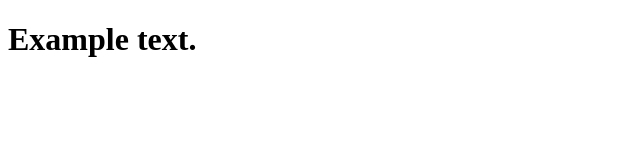
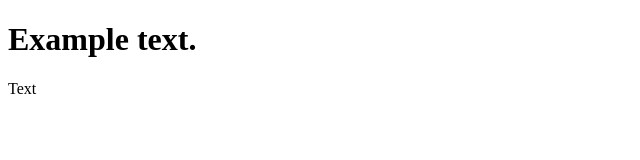
Before and after one commit to motos5/github_actions, a plain HTML site: page index.html in a window 1280 px wide. Shown: the full height of the page, 0-640 px from the left. Drawn offline with nearby package versions, Linux system fonts and the light colour scheme.

Commit message:
Add text [action skip]

```diff
--- a/index.html
+++ b/index.html
@@ -7,6 +7,7 @@
 </head>
 <body>
     <h1 class="title">Example text.</h1>
+    <p class="text">Text</p>
 
     <script src="https://ajax.googleapis.com/ajax/libs/jquery/3.5.1/jquery.min.js"></script>
     <script src="js/mine.js"></script>
```
